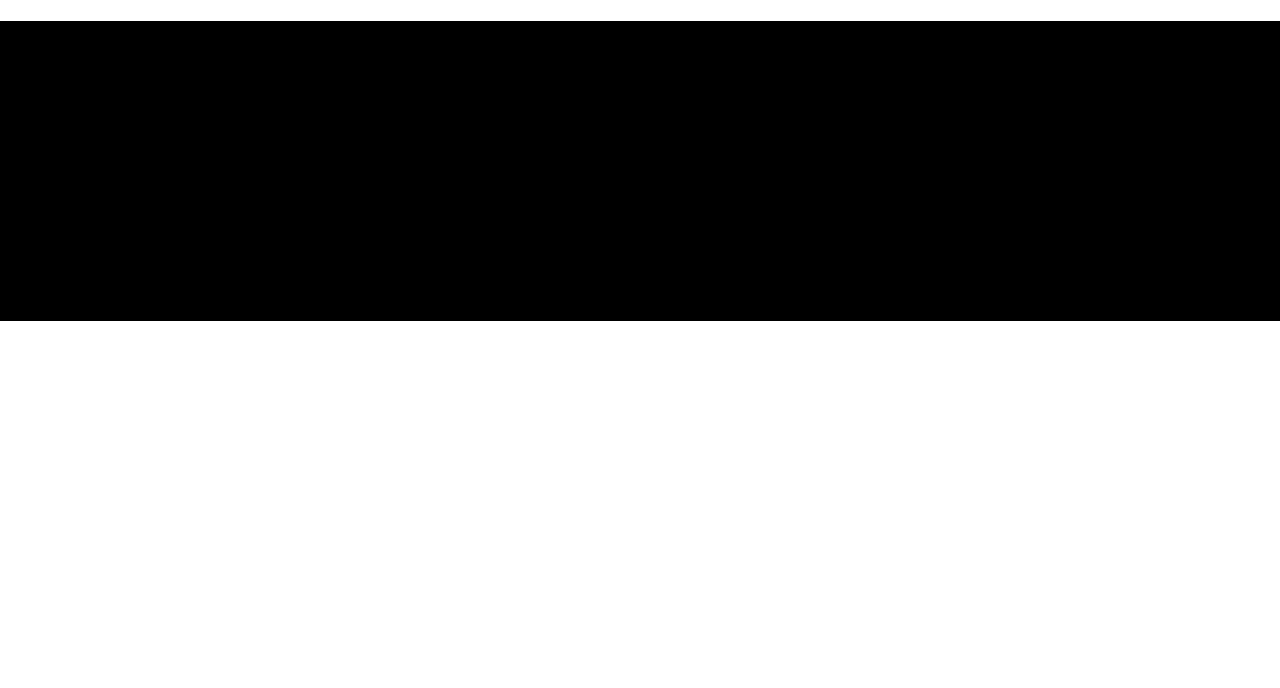
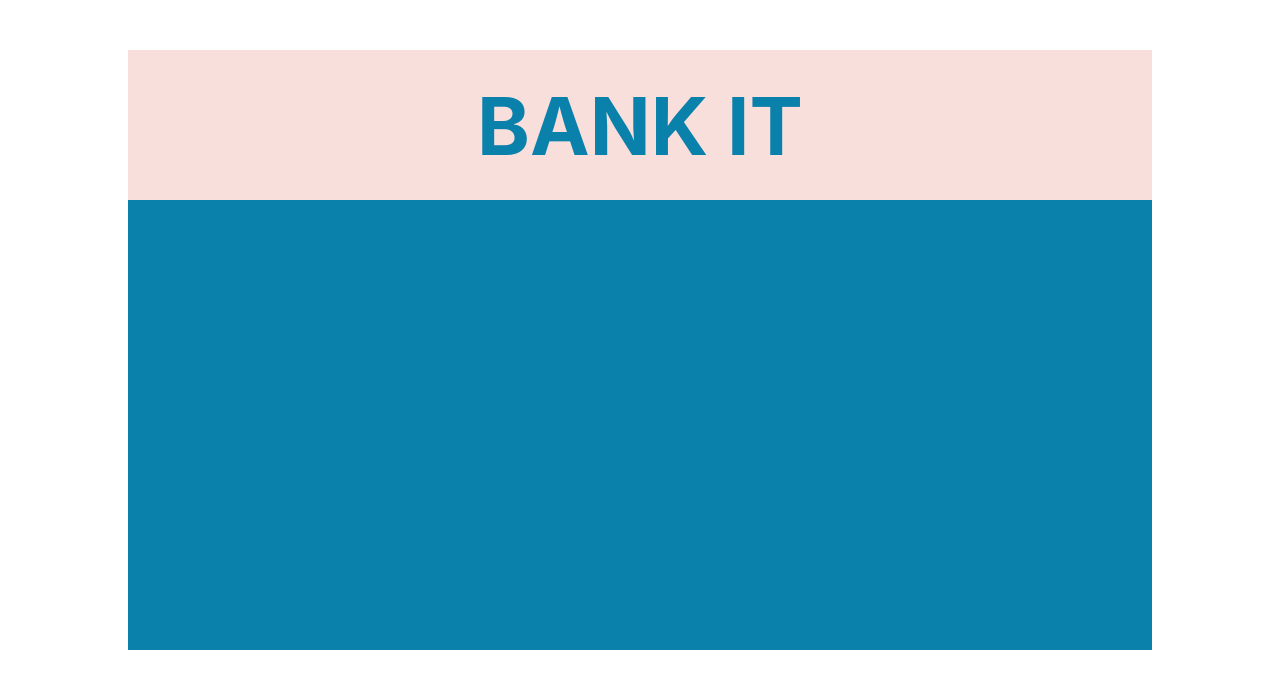
Before and after one commit to imypullan/reactBankingAPI, a React (Create React App) app: page / in a window 1280 px wide. Shown: the top 688 px of the page. Built offline with nearby package versions, Linux system fonts and the light colour scheme.

Commit message:
basic header

```diff
--- a/src/Components/Header/header.css
+++ b/src/Components/Header/header.css
@@ -1,4 +1,14 @@
 header {
-    height: 300px;
-    background: black;
+    height: 150px;
+    width: 80%;
+    margin: 0 auto;
+    position: fixed;
+    text-align: center;
+    background: #f9dfdc;
+    color: #0a81ab;
 }
+
+h1 {
+    margin: 30px 0;
+    font-size: 5rem;
+}
--- a/src/index.css
+++ b/src/index.css
@@ -11,3 +11,10 @@ code {
   font-family: source-code-pro, Menlo, Monaco, Consolas, 'Courier New',
     monospace;
 }
+
+.bankingAPIBody {
+  width: 80%;
+  margin: 50px auto;
+  background: #0a81ab;
+  height: 600px;
+}
--- a/src/index.js
+++ b/src/index.js
@@ -6,7 +6,10 @@ import reportWebVitals from './reportWebVitals';
 
 ReactDOM.render(
   <React.StrictMode>
-    <Header />
+      <div className="bankingAPIBody">
+          <Header />
+      </div>
+
   </React.StrictMode>,
   document.getElementById('root')
 );
```
Also changed, not shown: src/Components/Footer/footer.css (added), src/Components/Footer/index.js (added).
